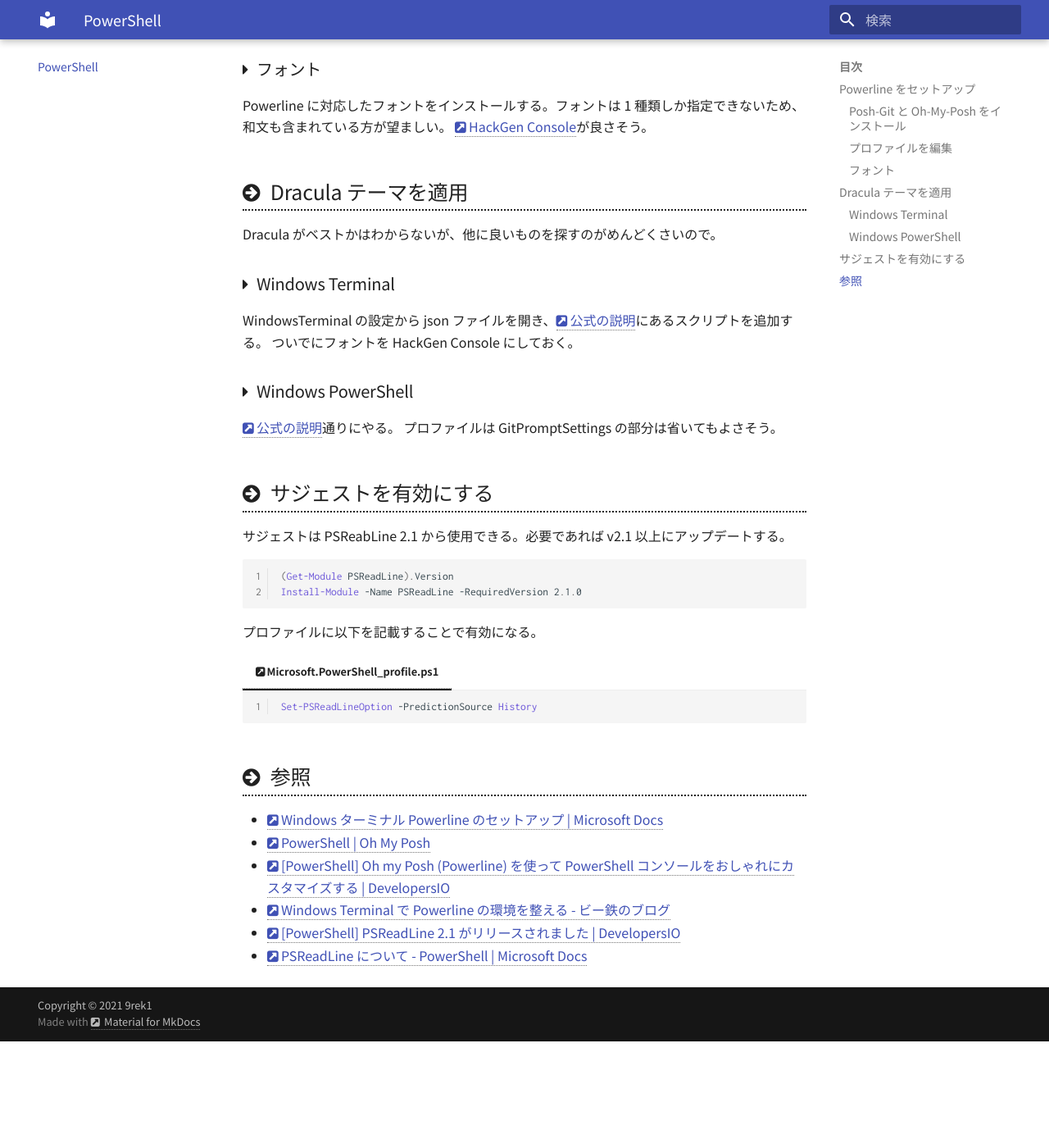
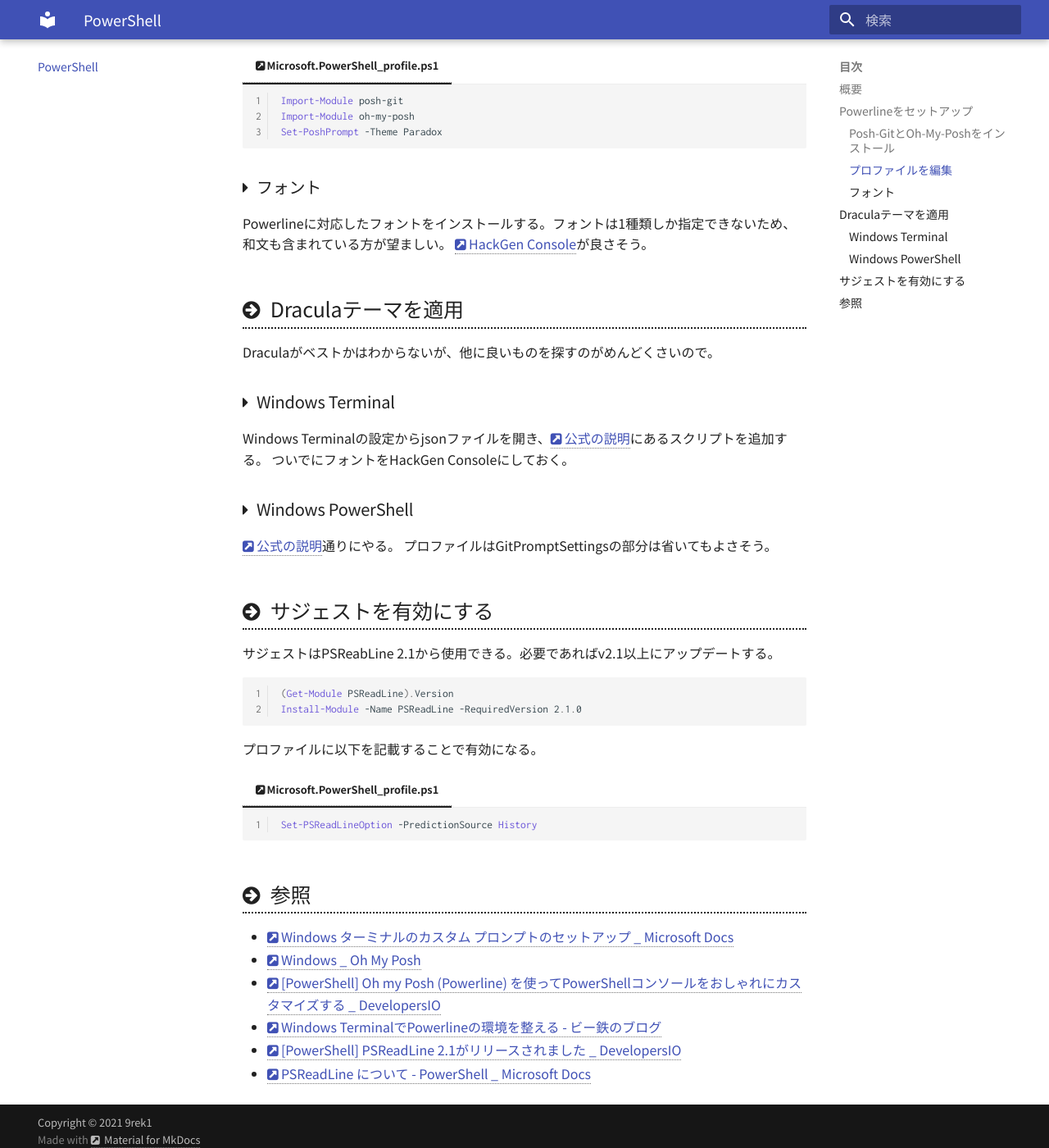
Before and after one commit to 9rek1/setup-note, an MkDocs documentation site: the page built from docs/powershell.md, in a window 1280 px wide and 1400 px high, scrolled down 769 px. Shown: the whole window at 82% size. Built offline with MkDocs 1.6.1 and Material for MkDocs 9.7.7, drawn with Linux system fonts in a browser that asks for light colours; before the commit the page ends 2039 px from its top, so only the background shows below that; some of the changed text lies outside the part shown.

````diff
--- a/docs/powershell.md
+++ b/docs/powershell.md
@@ -1,13 +1,17 @@
-# PowerShell の設定
+# PowerShell
 
-Windows PowerShell と Windows Terminal の両方で以下のことをする。
+!!! warning "2021年9月の情報です。"
 
-- Powerline をセットアップ
-- Dracula テーマを適用
+## 概要
 
-## Powerline をセットアップ
+Windows PowerShellとWindows Terminalの両方で以下のことをする。
 
-### Posh-Git と Oh-My-Posh をインストール
+- Powerlineをセットアップ
+- Draculaテーマを適用
+
+## Powerlineをセットアップ
+
+### Posh-GitとOh-My-Poshをインストール
 
 ```powershell
 Install-Module posh-git -Scope CurrentUser
@@ -29,26 +33,26 @@ Install-Module oh-my-posh -Scope CurrentUser
 
 ### フォント
 
-Powerline に対応したフォントをインストールする。フォントは 1 種類しか指定できないため、和文も含まれている方が望ましい。
+Powerlineに対応したフォントをインストールする。フォントは1種類しか指定できないため、和文も含まれている方が望ましい。
 [HackGen Console](https://github.com/yuru7/HackGen)が良さそう。
 
-## Dracula テーマを適用
+## Draculaテーマを適用
 
-Dracula がベストかはわからないが、他に良いものを探すのがめんどくさいので。
+Draculaがベストかはわからないが、他に良いものを探すのがめんどくさいので。
 
 ### Windows Terminal
 
-WindowsTerminal の設定から json ファイルを開き、[公式の説明](https://draculatheme.com/windows-terminal)にあるスクリプトを追加する。
-ついでにフォントを HackGen Console にしておく。
+Windows Terminalの設定からjsonファイルを開き、[公式の説明](https://draculatheme.com/windows-terminal)にあるスクリプトを追加する。
+ついでにフォントをHackGen Consoleにしておく。
 
 ### Windows PowerShell
 
 [公式の説明](https://draculatheme.com/powershell)通りにやる。
-プロファイルは GitPromptSettings の部分は省いてもよさそう。
+プロファイルはGitPromptSettingsの部分は省いてもよさそう。
 
 ## サジェストを有効にする
 
-サジェストは PSReabLine 2.1 から使用できる。必要であれば v2.1 以上にアップデートする。
+サジェストはPSReabLine 2.1から使用できる。必要であればv2.1以上にアップデートする。
 
 ```powershell
 (Get-Module PSReadLine).Version
@@ -65,9 +69,9 @@ Install-Module -Name PSReadLine -RequiredVersion 2.1.0
 
 ## 参照
 
-- [Windows ターミナル Powerline のセットアップ | Microsoft Docs](https://docs.microsoft.com/ja-jp/windows/terminal/tutorials/powerline-setup)
-- [PowerShell | Oh My Posh](https://ohmyposh.dev/docs/pwsh)
-- [\[PowerShell\] Oh my Posh (Powerline) を使って PowerShell コンソールをおしゃれにカスタマイズする | DevelopersIO](https://dev.classmethod.jp/articles/customize-your-powershell-console-with-oh-my-posh3/)
-- [Windows Terminal で Powerline の環境を整える - ビー鉄のブログ](https://www.beeete2.com/blog/?p=2619)
-- [\[PowerShell\] PSReadLine 2.1 がリリースされました | DevelopersIO](https://dev.classmethod.jp/articles/powershell-psreadline-21-released/)
-- [PSReadLine について - PowerShell | Microsoft Docs](https://docs.microsoft.com/ja-jp/powershell/module/psreadline/about/about_psreadline?view=powershell-7.1)
+- [Windows ターミナルのカスタム プロンプトのセットアップ \_ Microsoft Docs](https://docs.microsoft.com/ja-jp/windows/terminal/tutorials/powerline-setup)
+- [Windows \_ Oh My Posh](https://ohmyposh.dev/docs/windows)
+- [\[PowerShell\] Oh my Posh (Powerline) を使ってPowerShellコンソールをおしゃれにカスタマイズする \_ DevelopersIO](https://dev.classmethod.jp/articles/customize-your-powershell-console-with-oh-my-posh3/)
+- [Windows TerminalでPowerlineの環境を整える - ビー鉄のブログ](https://www.beeete2.com/blog/?p=2619)
+- [\[PowerShell\] PSReadLine 2.1がリリースされました \_ DevelopersIO](https://dev.classmethod.jp/articles/powershell-psreadline-21-released/)
+- [PSReadLine について - PowerShell \_ Microsoft Docs](https://docs.microsoft.com/ja-jp/powershell/module/psreadline/about/about_psreadline?view=powershell-7.1)
--- a/mkdocs.yml
+++ b/mkdocs.yml
@@ -29,6 +29,9 @@ extra_css:
   - https://stackpath.bootstrapcdn.com/font-awesome/4.7.0/css/font-awesome.min.css
 
 nav:
+  - Homebrew: homebrew.md
   - Git: git.md
   - PowerShell: powershell.md
   - Python: python.md
+  - Node.js: node.md
+  - AtCoder: atcoder.md
--- /dev/null
+++ b/package.json
@@ -0,0 +1,6 @@
+{
+  "devDependencies": {
+    "textlint": "^12.0.2",
+    "textlint-rule-preset-ja-spacing": "^2.2.0"
+  }
+}
````
Also changed, not shown: docs/atcoder.md (added, +15 -0 lines), docs/git.md (+4 -2 lines), docs/homebrew.md (added, +63 -0 lines), docs/node.md (added, +25 -0 lines), docs/python.md (+12 -2 lines), 3 other files.
